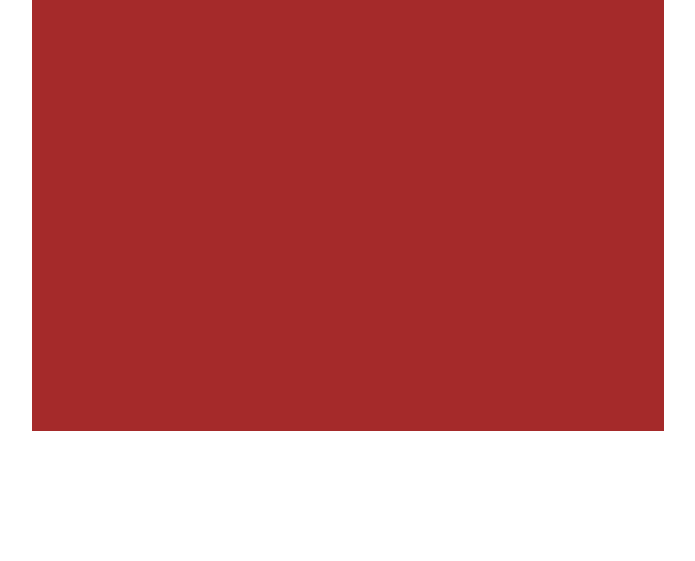
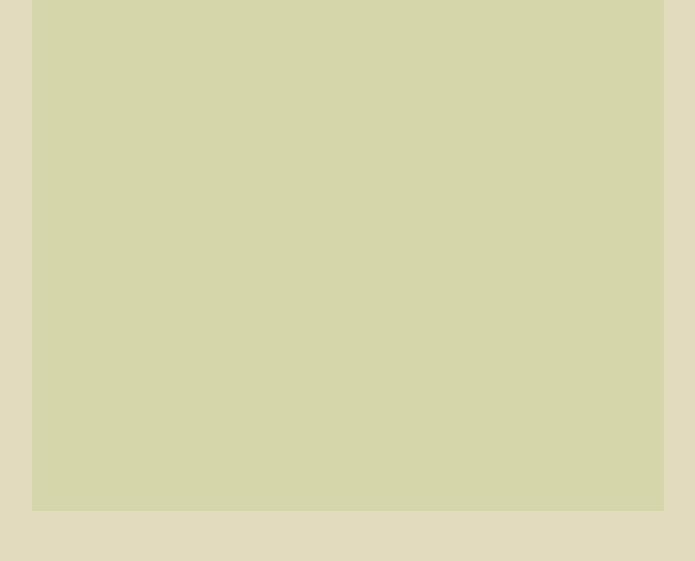
Before and after one commit to wisamosman/handy-, a plain HTML site: page index.html in a window 1280 px wide. Shown: the part 239-800 px from the top of the page, without its empty margins (292-987 px from the left). Drawn offline with Linux system fonts and the light colour scheme.

Commit message:
edit html22

```diff
--- a/css/style.css
+++ b/css/style.css
@@ -1,8 +1,15 @@
+body{
+    background-color: #E2DBBE;
+}
 .my{
    width: 50%;
    height: 600px;
-   background-color: brown;
+   background-color: #D5D6AA;
    margin: 0 auto;
-   margin-top: 70px;
+   margin-top: 80px;
    text-align: center;
+   color: #188FA7;
+   font-weight: 900;
+   font-size: 20px;
+   padding-top: 70px;
 }
```
